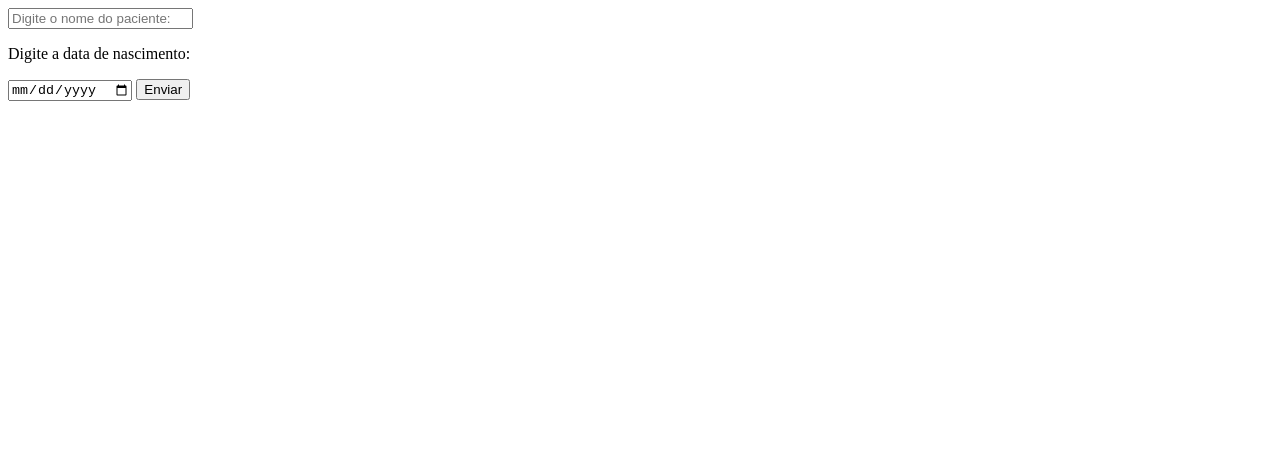
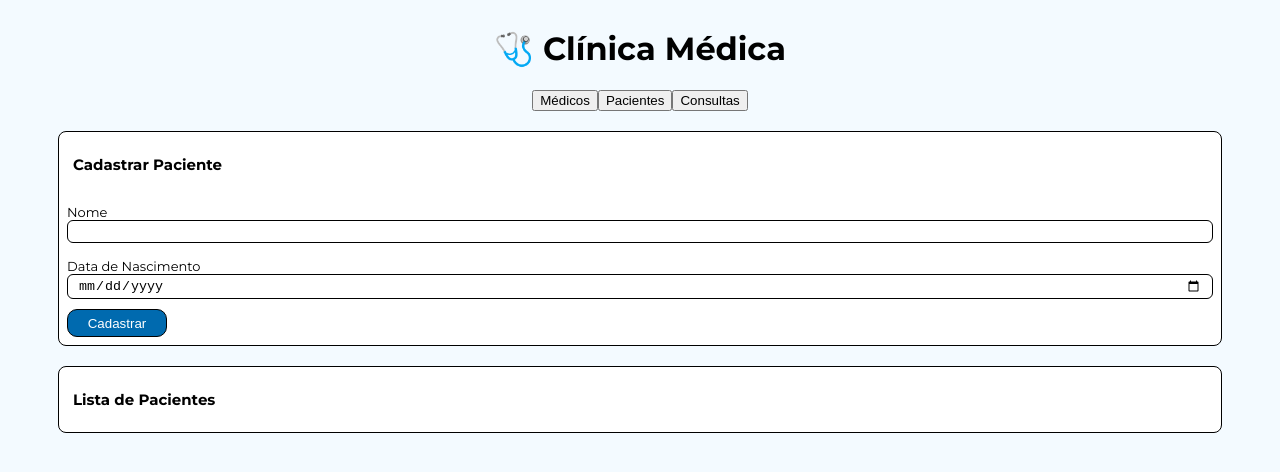
Before and after one commit to MarcosStanquini/medical-clinic-frontend, a plain HTML site: page src/html/patient.html in a window 1280 px wide. Drawn offline with Linux system fonts and the light colour scheme; no server answers.

Commit message:
feat: start get all patients

```diff
--- /dev/null
+++ b/src/css/doctor.css
@@ -0,0 +1,75 @@
+@import url('https://fonts.googleapis.com/css2?family=Montserrat:ital,wght@0,100..900;1,100..900&display=swap');
+
+
+header{
+    display: flex;
+    justify-content: center;
+    align-items: center;
+}
+
+nav{
+    display: flex;
+    justify-content: center;
+    align-items: center;
+}
+
+body{
+    background-color: #F3FAFF;
+    font-family: "Montserrat", sans-serif;
+}
+
+.title{
+    margin-left: 6px;
+    font-size: 15px;
+    font-weight: bold;
+}
+
+.card{
+    margin-top: 20px;
+    padding: 8px;
+    border: 1px solid;
+    background-color: #FFFFFF;
+    border-radius: 8px;
+    margin-left: 50px;
+    margin-right: 50px;
+}
+
+#form-paciente{
+    display: flex;
+    flex-direction: column;
+
+}
+
+.btt-submit{
+    margin-top: 10px;
+    border: 1px solid black;
+    border-radius: 10px;
+    background-color: #006AAF;
+    color: white;
+    width: 100px;
+    height: 28px;
+
+}
+
+label{
+    margin-top: 15px;
+    font-size: 13px;
+}
+
+input{
+    border: 1px solid;
+    border-radius: 6px;
+    padding-inline: 10px;
+    padding-block: 3px;
+}
+
+
+.lista-pacientes{
+    margin-top: 20px;
+    padding: 8px;
+    border: 1px solid;
+    background-color: #FFFFFF;
+    border-radius: 8px;
+    margin-left: 50px;
+    margin-right: 50px;
+}
--- a/src/html/patient.html
+++ b/src/html/patient.html
@@ -1,24 +1,60 @@
 <!DOCTYPE html>
-<html lang="en">
+<html lang="pt-BR">
 <head>
-    <meta charset="UTF-8">
-    <meta name="viewport" content="width=device-width, initial-scale=1.0">
-    <title>Pacientes</title>
+  <meta charset="UTF-8">
+  <meta name="viewport" content="width=device-width, initial-scale=1.0">
+  <title>Clínica Médica</title>
+
+  <link rel="stylesheet" href="../css/doctor.css">
+
 </head>
 <body>
-    <form>
+
+  <header>
+    <h1>🩺 Clínica Médica</h1>
+  </header>
 
 
-    <input type="text" name="name" placeholder="Digite o nome do paciente:">
-    <p>Digite a data de nascimento:</p>
-    <input type="date" name="data-nascimento">
-    <button type="submit">Enviar</button>
+  <nav>
+    <button>Médicos</button>
+    <button class="active">Pacientes</button>
+    <button>Consultas</button>
+  </nav>
 
-    </form>
+  <main>
+    <section class="card">
+    <p class="title">Cadastrar Paciente </p>
+    <form id="form-paciente">
+        <label for="nome">Nome</label>
+        <input
+          type="text"
+          id="nome"
+          name="nome"
+          placeholder=""
+          required>
 
 
-    <script src="../js/services/patientsService.js"></script>
-    <script src="../js/pages/patient.js"></script>
+        <label class="lab-birthday" for="dataNascimento">Data de Nascimento</label>
+        <input
+          type="date"
+          id="dataNascimento"
+          name="data-nascimento"
+          required>
+
+        <button class="btt-submit" type="submit">Cadastrar</button>
+      </form>
+    </section>
+
+    <div class="lista-pacientes">
+        <p class="title">Lista de Pacientes</p>
+
+
+    </div>
+
+  </main>
+
+<script src="../js/services/patientsService.js"></script>
+<script src="../js/pages/patient.js"></script>
 
 </body>
 </html>
--- a/src/js/pages/patient.js
+++ b/src/js/pages/patient.js
@@ -1,7 +1,9 @@
+
+
 function patientData(){
     const form = document.querySelector("form")
 
-    let name = form.querySelector('input[name="name"]').value
+    let name = form.querySelector('input[name="nome"]').value
     let dateOfBirth = form.querySelector('input[name="data-nascimento"]').value
 
     return {
@@ -10,5 +12,20 @@ function patientData(){
     }
 }
 
+
+function insertPatientList(name, dateOfBirth){
+    const container = document.querySelector(".lista-pacientes");
+
+    const ul = document.createElement("ul");
+    const liName = document.createElement("li");
+    const liDate = document.createElement("li");
+
+    liName.innerText = name;
+    liDate.innerText = dateOfBirth;
+
+    ul.append(liName, liDate);
+
+    container.appendChild(ul);
+}
 const form = document.querySelector('form');
 form.addEventListener('submit', createPatient);
--- a/src/js/services/patientsService.js
+++ b/src/js/services/patientsService.js
@@ -22,3 +22,21 @@ async function createPatient(e){
         alert(`Erro ao cadastrar paciente: ${err.message}`);
     }
 }
+
+
+async function getData() {
+  const url = "https://ifsp.ddns.net/webservices/clinicaMedica/pacientes";
+  try {
+    const response = await fetch(url);
+    if (!response.ok) throw new Error(`Response status: ${response.status}`);
+    const data = await response.json();
+    for (const patient of data) {
+      insertPatientList(patient.nome, patient.dataNascimento);
+    }
+  } catch (err) {
+    console.error(err);
+    throw new Error(err.message);
+  }
+}
+
+getData();
```
